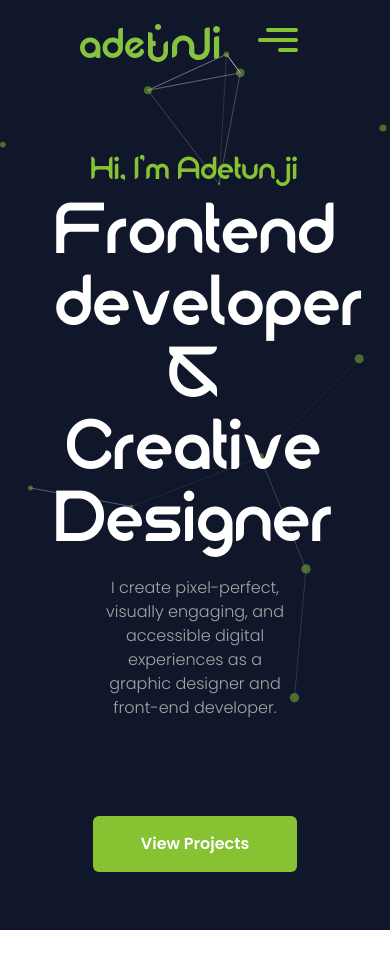
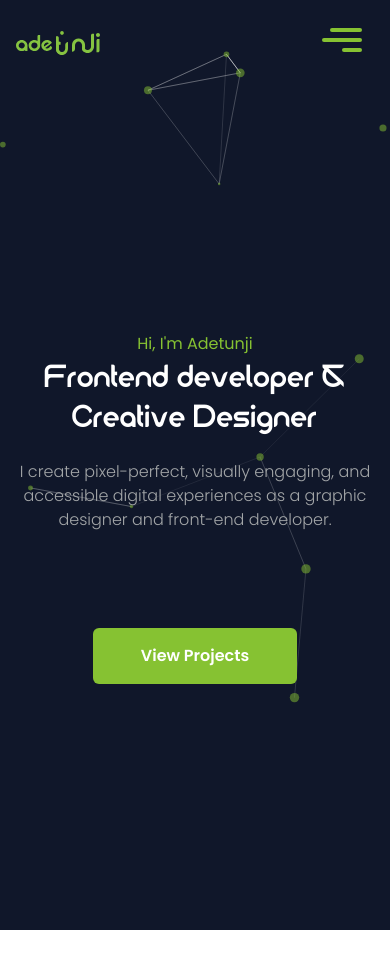
Before and after one commit to Adetunji4924/Adetunji, a React (Vite) app: page / in a window 390 px wide. Shown: the top 968 px of the page. Built offline with nearby package versions, Linux system fonts and the light colour scheme.

Commit message:
responsive hero

```diff
--- a/src/CaseStudies/finspa.jsx
+++ b/src/CaseStudies/finspa.jsx
@@ -9,7 +9,7 @@ const FinspaCaseStudy = () => {
             "Canva"];
 
   const openFinspa = () => {
-    window.open("https://finham-demo.netlify.app/", "_blank");
+    window.open("https://www.instagram.com/finspainv?utm_source=ig_web_button_share_sheet&igsh=ZDNlZDc0MzIxNw==", "_blank");
   };
 
   return (
@@ -48,9 +48,9 @@ const FinspaCaseStudy = () => {
           <a
             target="_blank"
             className="text-primary-0 text-[.8rem] underline font-poppins"
-            href="https://github.com/Adetunji4924/Wealth-App"
+            href="https://www.instagram.com/finspainv?utm_source=ig_web_button_share_sheet&igsh=ZDNlZDc0MzIxNw=="
           >
-            https://github.com/Adetunji4924/Wealth-App
+            https://www.instagram.com/finspainv
           </a>
         </div>
       </div>
--- a/src/CaseStudies/purematch.jsx
+++ b/src/CaseStudies/purematch.jsx
@@ -2,7 +2,7 @@ import FinhamVideo from "../assets/Finham Demo.mp4";
 import DevSkill from "../components/dev-skill";
 
 const PureMatchCaseStudy = () => {
-  const tools = ["JavaScript", "ReactJS", "TailwindCSS", "Firebase"];
+  const tools = ["Adobe Illustrator", "Adobe PhotoShop", "After Effects", "Canva"];
 
   const openPureMatch = () => {
     window.open("https://finham-demo.netlify.app/", "_blank");
--- a/src/components/header.jsx
+++ b/src/components/header.jsx
@@ -1,57 +1,3 @@
-// import logomiddle from ".././assets/Adetunji svg.svg";
-// import logofront from ".././assets/Asset 1.svg";
-// import logoback from ".././assets/Asset 2.svg";
-// import { motion, useCycle, AnimatePresence } from "framer-motion";
-// import { useRef, useState, useEffect } from "react";
-// import MenuToggle from "./menu-toggle";
-// import Navigation from "./navigation";
-
-// const Header = () => {
-//   const [isOpen, toggleOpen] = useCycle(false, true);
-//   const containerRef = useRef(null);
-//   const [isSticky, setSticky] = useState(false);
-
-//   const handleScroll = () => {
-//     setSticky(window.scrollY > 0);
-//   };
-
-//   useEffect(() => {
-//     window.addEventListener("scroll", handleScroll);
-
-//     return () => {
-//       window.removeEventListener("scroll", handleScroll);
-//     };
-//   }, []);
-
-
-//   return (
-//     <div
-//       className={`${
-//         isSticky ? "fixed top-0 left-0 w-full z-20 bg-background-0 shadow-sm shadow-tertiary-0 py-0" : "relative"
-//       } transition-all duration-300 ease-in-out px-[5rem] flex justify-between items-center py-2`}
-//     >
-//       <div className="flex justify-center items-center gap-1">
-//         <img className="w-16" src={logofront} alt="" />
-//         <img className="w-5" src={logomiddle} alt="" />
-//         <img className="w-12" src={logoback} alt="" />
-//       </div>
-//       <motion.nav
-//         initial={false}
-//         animate={isOpen ? "open" : "closed"}
-//         ref={containerRef}
-//       >
-//         <MenuToggle toggle={toggleOpen} />
-//         <AnimatePresence mode="wait">
-//           {isOpen && <Navigation />}
-//         </AnimatePresence>
-//       </motion.nav>
-//     </div>
-//   );
-// };
-
-// export default Header;
-
-
 import logomiddle from ".././assets/Adetunji svg.svg";
 import logofront from ".././assets/Asset 1.svg";
 import logoback from ".././assets/Asset 2.svg";
@@ -77,17 +23,16 @@ const Header = () => {
     };
   }, []);
 
+
   return (
     <div
       className={`${
-        isSticky
-          ? "fixed top-0 left-0 w-full z-20 bg-background-0 shadow-sm shadow-tertiary-0 py-0"
-          : "relative"
-      } transition-all duration-300 ease-in-out px-[5rem] flex justify-between items-center py-2`}
+        isSticky ? "fixed top-0 left-0 w-full z-20 bg-background-0 shadow-sm shadow-tertiary-0 py-0" : "relative"
+      } transition-all duration-300 ease-in-out px-[1rem] md:px-[3rem] lg:px-[5rem] flex justify-between items-center py-2`}
     >
       <div className="flex justify-center items-center gap-1">
         <motion.img
-          className="w-16"
+          className="w-9 md:w-16"
           src={logofront}
           alt=""
           animate={{
@@ -97,10 +42,10 @@ const Header = () => {
           transition={{ duration: 1, ease: "easeInOut" }}
         />
 
-        <img className="w-5" src={logomiddle} alt="" />
+        <img className="w-3 md:w-5" src={logomiddle} alt="" />
 
         <motion.img
-          className="w-12"
+          className="w-7 md:w-12"
           src={logoback}
           alt=""
           animate={{
@@ -110,7 +55,6 @@ const Header = () => {
           transition={{ duration: 1, ease: "easeInOut" }}
         />
       </div>
-
       <motion.nav
         initial={false}
         animate={isOpen ? "open" : "closed"}
--- a/src/components/hero.jsx
+++ b/src/components/hero.jsx
@@ -6,11 +6,11 @@ const Hero = ({onViewProjectsClick}) => {
 
 
     return (
-        <div className="px-[5rem] flex flex-col justify-center items-center h-screen">
+        <div className="px-[1rem] md:px-[5rem] flex flex-col justify-center items-center h-screen">
             <div className="flex flex-col justify-center items-center">
-                <h1 className="text-primary-0 font-Labora text-[2rem] text-center">Hi, I&apos;m Adetunji</h1>
-                <h1 className="text-white font-Labora text-[4.5rem] w-[90%] text-center leading-[4.5rem] mb-6">Frontend developer & Creative Designer</h1>
-                <p className="text-secondary-0 font-poppins text-center w-[60%] font-light">I create pixel-perfect, visually engaging, and accessible digital experiences as a graphic designer and front-end developer.</p>
+                <h1 className="text-primary-0 font-poppins text-[1rem] md:text-[2rem] text-center">Hi, I&apos;m Adetunji</h1>
+                <h1 className="text-white font-Labora text-[2rem] md:text-[4.5rem] w-full md:w-[90%] text-center leading-[2.5rem] md:leading-[4.5rem] mb-6">Frontend developer & Creative Designer</h1>
+                <p className="text-secondary-0 font-poppins text-center w-full md:w-[60%] font-light">I create pixel-perfect, visually engaging, and accessible digital experiences as a graphic designer and front-end developer.</p>
             </div>
             <div className="mt-[5rem]">
                 <PrimaryButton onButtonClick={onViewProjectsClick} id={"view-Projects"} value={"View Projects"} />
--- a/tailwind.config.js
+++ b/tailwind.config.js
@@ -5,6 +5,24 @@ export default {
     "./src/**/*.{js,ts,jsx,tsx}",
   ],
   theme: {
+    screens: {
+      'mx': '400px',
+
+      'sm': '640px',
+      // => @media (min-width: 640px) { ... }
+
+      'md': '768px',
+      // => @media (min-width: 768px) { ... }
+
+      'lg': '1024px',
+      // => @media (min-width: 1024px) { ... }
+
+      'xl': '1280px',
+      // => @media (min-width: 1280px) { ... }
+
+      '2xl': '1536px',
+      // => @media (min-width: 1536px) { ... }
+    },
     extend: {
       colors: {
         primary: ['#86C232'],
```
Also changed, not shown: src/components/link.jsx (line endings or trailing spaces), src/components/navigation.jsx (line endings or trailing spaces).
